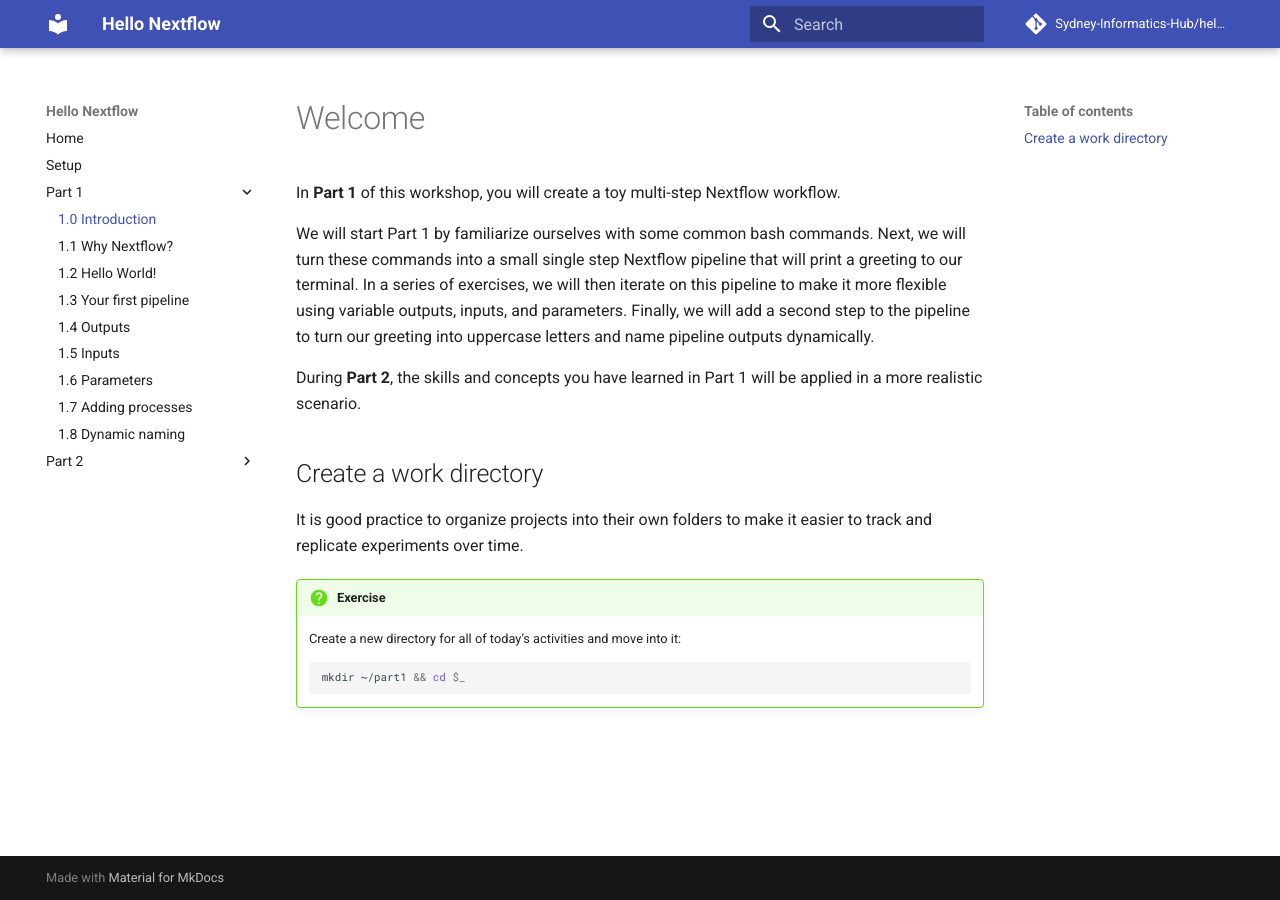
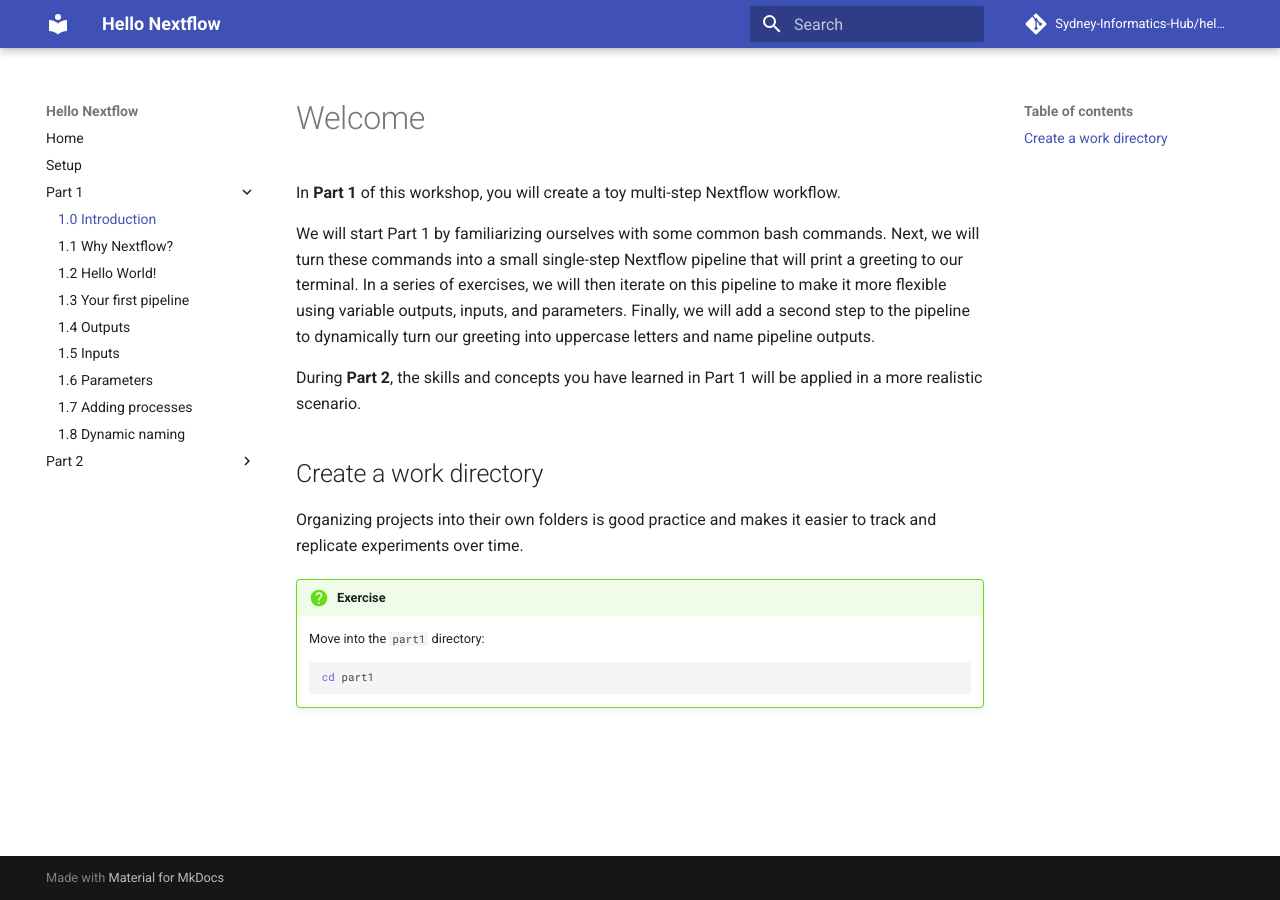
Before and after one commit to Sydney-Informatics-Hub/hello-nextflow, an MkDocs documentation site: the page built from docs/part1/00_intro.md, in a window 1280 px wide. Built offline with MkDocs 1.6.1 and Material for MkDocs 9.7.7, drawn with Linux system fonts in a browser that asks for light colours; comment, search, counter and statistics services are not loaded.

Commit message:
Update 00_intro.md

````diff
--- a/docs/part1/00_intro.md
+++ b/docs/part1/00_intro.md
@@ -2,18 +2,18 @@
 
 In **Part 1** of this workshop, you will create a toy multi-step Nextflow workflow.
 
-We will start Part 1 by familiarize ourselves with some common bash commands. Next, we will turn these commands into a small single step Nextflow pipeline that will print a greeting to our terminal. In a series of exercises, we will then iterate on this pipeline to make it more flexible using variable outputs, inputs, and parameters. Finally, we will add a second step to the pipeline to turn our greeting into uppercase letters and name pipeline outputs dynamically.
+We will start Part 1 by familiarizing ourselves with some common bash commands. Next, we will turn these commands into a small single-step Nextflow pipeline that will print a greeting to our terminal. In a series of exercises, we will then iterate on this pipeline to make it more flexible using variable outputs, inputs, and parameters. Finally, we will add a second step to the pipeline to dynamically turn our greeting into uppercase letters and name pipeline outputs.
 
 During **Part 2**, the skills and concepts you have learned in Part 1 will be applied in a more realistic scenario.
 
 ## Create a work directory
 
-It is good practice to organize projects into their own folders to make it easier to track and replicate experiments over time.
+Organizing projects into their own folders is good practice and makes it easier to track and replicate experiments over time.
 
 !!!question "Exercise"
 
-    Create a new directory for all of today’s activities and move into it:
+    Move into the `part1` directory:
 
     ```bash
-    mkdir ~/part1 && cd $_
+    cd part1
     ```
````
